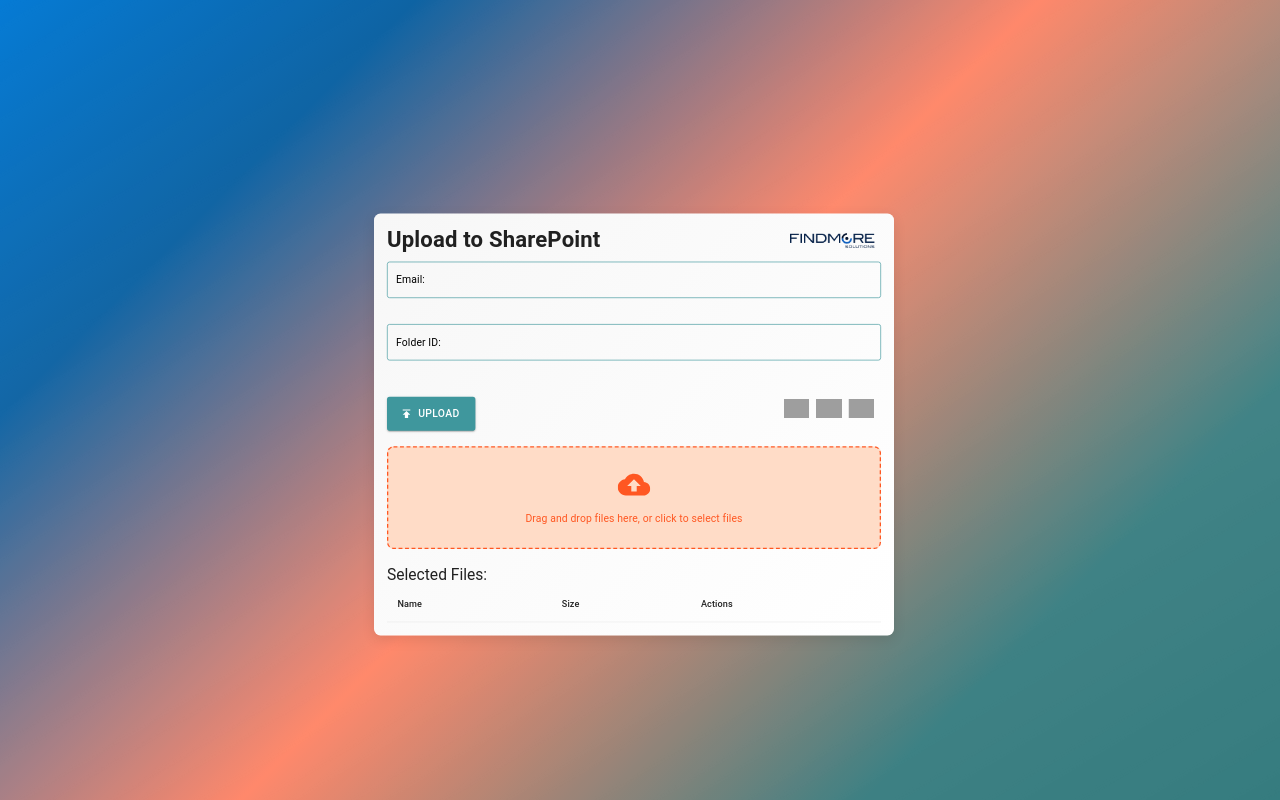
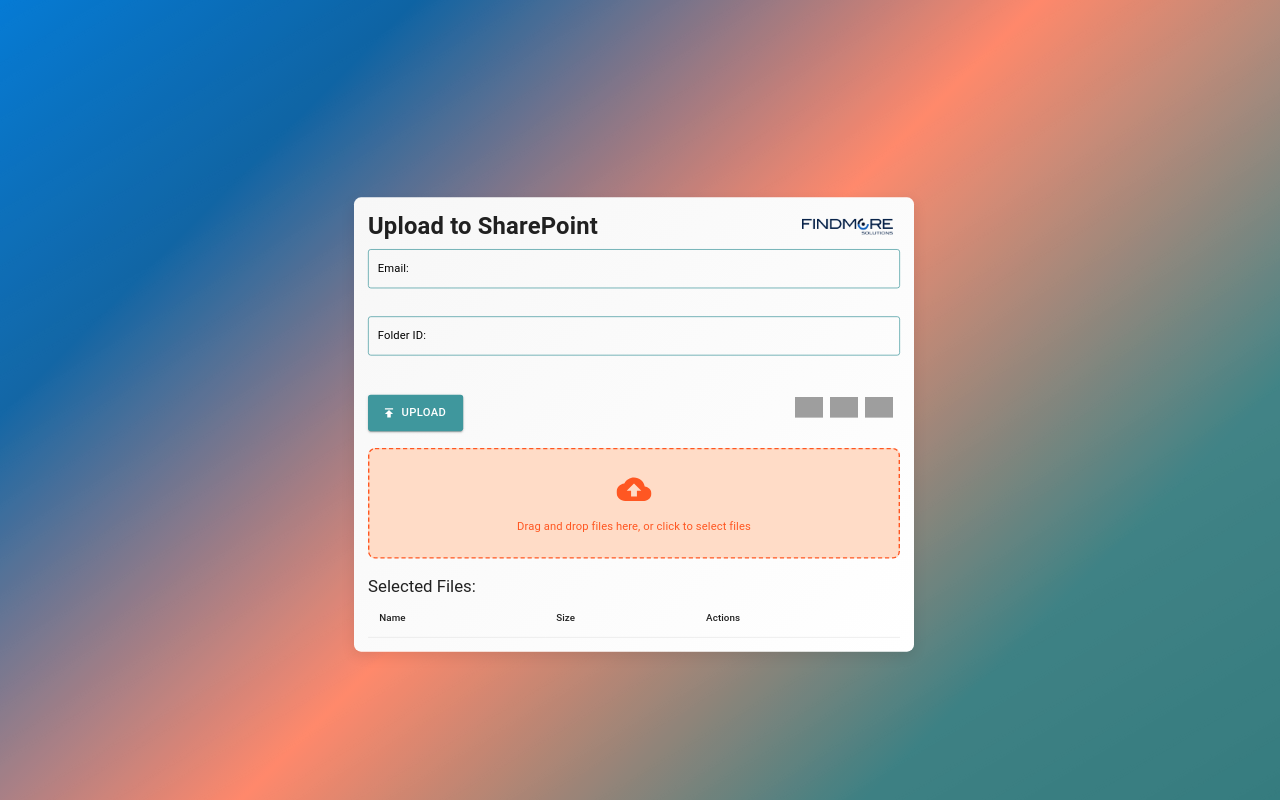
Before and after one commit to mtn28/mtn28-React-card-for-Upload-to-SharePoint, a React (Create React App) app: page / in a window 1280 px wide. Built offline with nearby package versions, Linux system fonts and the light colour scheme; grey boxes are pictures that could not be loaded.

Commit message:
card scale

```diff
--- a/src/App.css
+++ b/src/App.css
@@ -154,6 +154,6 @@
 }
 
 .scale-down {
-  transform: scale(0.65); /* Scale down the card to 80% of its original size */
+  transform: scale(0.70); /* Scale down the card to 80% of its original size */
   transform-origin: center; /* Ensure the scaling is from the center */
 }
```
